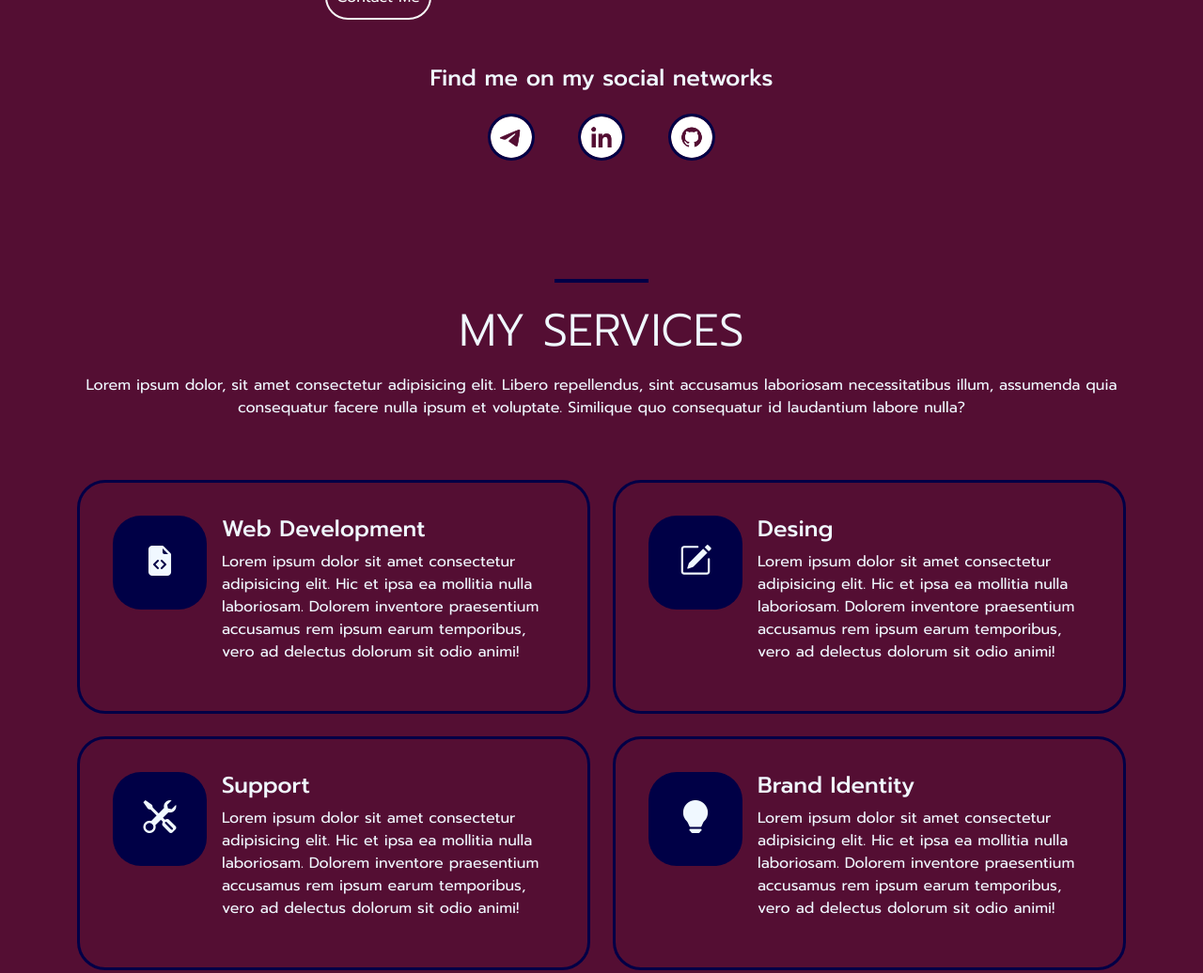
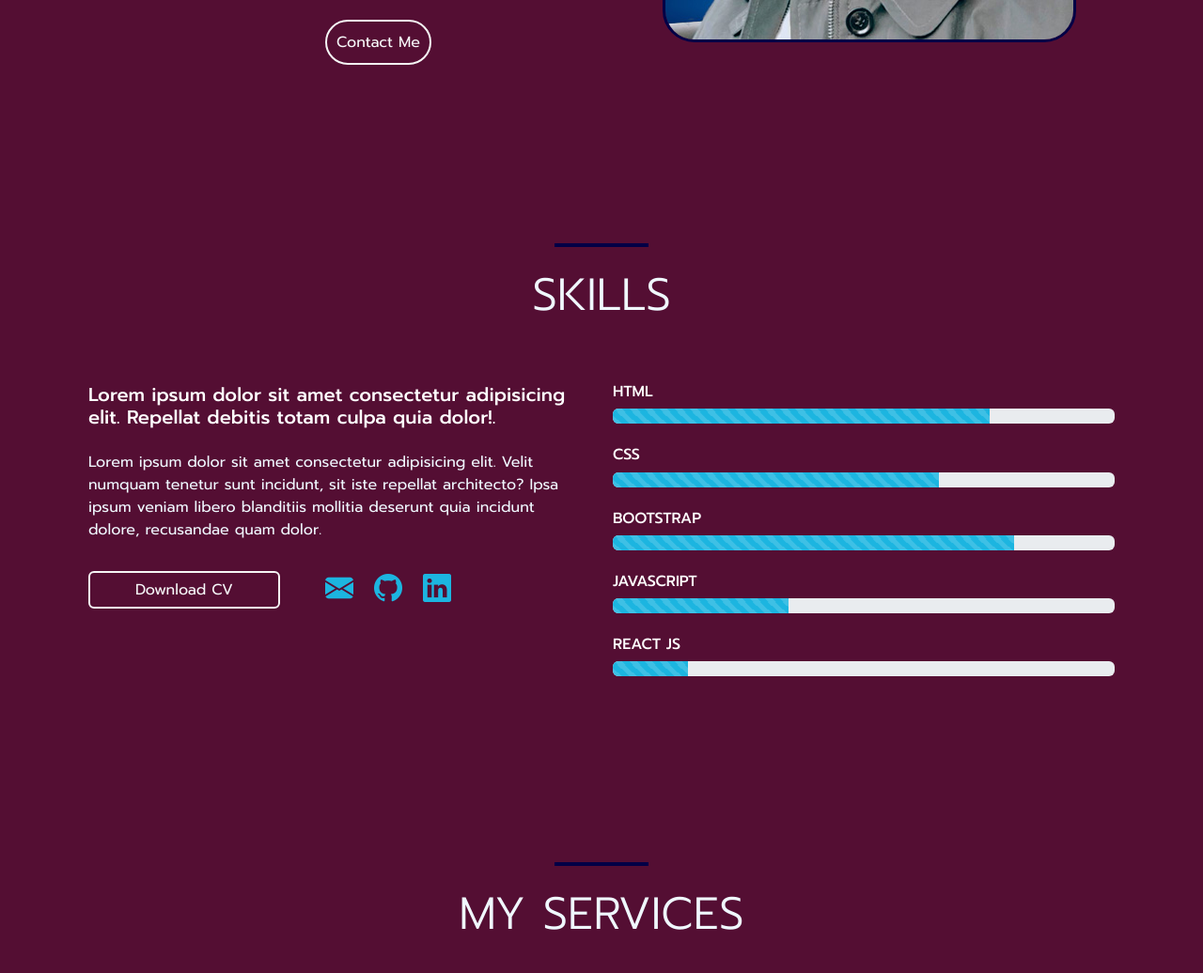
Before and after one commit to Moyanogdev/ProjectMoyanogdev, a plain HTML site: page index.html in a window 1280 px wide. Shown: the part 1622-2658 px from the top of the page at 94% size. Drawn offline with nearby package versions, Linux system fonts and the light colour scheme.

Commit message:
Portfolio Moyano. Changes

```diff
--- a/index.html
+++ b/index.html
@@ -20,15 +20,15 @@
         <nav class="navbar navbar-expand-lg">
             <div class="container">
                 <a class="navbar-brand" href="#aboutme">
-                    <img src="img/logo.png" alt="Logo" width="210" height="45">
+                    <img src="img/logoDev.png" alt="Logo" width="180" height="45">
                 </a>
                 <button class="navbar-toggler" type="button" id="iconNav" data-bs-toggle="collapse" data-bs-target="#navbarNavAltMarkup" aria-controls="navbarNavAltMarkup" aria-expanded="false" aria-label="Toggle navigation">
                     <span class="navbar-toggler-icon"></span>
                 </button>
                 <div class="collapse navbar-collapse" id="navbarNavAltMarkup">
                     <div class="navbar-nav ms-auto">
-                        <a class="nav-link active" href="#home">Home</a>
                         <a class="nav-link" href="#aboutme">About me</a>
+                        <a class="nav-link" href="#skills">Skills</a>
                         <a class="nav-link" href="#services">Services</a>
                         <a class="nav-link" href="#works">Works</a>
                         <a class="nav-link" href="#contact">Contact</a>
@@ -47,9 +47,9 @@
     </section>
 
     <main>
-        <section class="mb-5">
+        <section class="py-5">
             <a name="aboutme"></a>
-            <div class="container mb-5 aboutme">
+            <div class="container aboutme">
                 <div class="row">
                     <div class="col-12">
                         <div class="services text-center">
@@ -62,7 +62,7 @@
                             <p class="mb-5">Lorem, ipsum dolor sit amet consectetur adipisicing elit. Tempore, ipsam suscipit at ullam non labore? Eius iusto hic esse, asperiores eos incidunt voluptatem molestiae veritatis, ullam quidem libero ut neque?. Lorem ipsum dolor sit amet consectetur, adipisicing elit. Asperiores consectetur illo error quisquam porro ea eaque iusto provident. Odit repellat atque quia quidem dignissimos quam? Earum velit voluptate voluptas eum.</p>
                             <p>Lorem ipsum dolor, sit amet consectetur adipisicing elit. Molestiae, magnam veritatis iste doloremque corporis voluptatum officiis consectetur sed, ab, earum ut. Minima sunt id facere doloribus, obcaecati eum dolores nihil. Lorem ipsum dolor sit amet consectetur adipisicing elit. Modi saepe vero molestiae recusandae ullam architecto provident maxime assumenda iusto sapiente ipsum iure, harum vitae omnis! Impedit reprehenderit beatae vitae odit?</p>
                             <dir class="text-center">
-                                <a href="#contact" class="btn btn-outline-light mt-4">Contact Me</a>
+                                <a href="#contact" class="btn btn-outline-light mt-4 mb-3">Contact Me</a>
                             </dir>
                         </div>
                     </div>
@@ -70,26 +70,82 @@
                         <img src="img/imgAboutme.jpg" alt="About me image" class="mw-100">
                     </div>
                 </div>
-                <div class="col-12 text-center mt-5">
-                    <h4>Find me on my social networks</h4>
-                    <div class="my-4">
-                        <img src="./img/iconoMail.png" alt="Mail Network Icon" width="50" height="50" class="iconNet" href="#contact">
-                        <img src="./img/iconoLinkedin.png" alt="LinkedIn Network Icon" width="50" height="50" class="iconNet" href="https://www.linkedin.com/in/gonzalofedericomoyano/">
-                        <img src="./img/iconoGithub.png" alt="Github Network Icon" width="50" height="50" class="iconNet" href="https://github.com/Moyanogdev">
+            </div>
+        </section>
+
+        <section class="skillSection py-5">
+            <a name="skills"></a>
+            <div class="container-lg">
+                <div class="row justify-content-center">
+                    <div class="col-12">
+                        <div class="skills text-center">
+                            <div class="hr-line"></div>
+                            <h1 class="display-5">Skills</h1>
+                        </div>
+                    </div>
+                <div class="row">
+                    <div class="col-md-6">
+                        <div>
+                            <h5 class="text-white mb-3">Lorem ipsum dolor sit amet consectetur adipisicing elit. Repellat debitis totam culpa quia dolor!.</h5>
+                            <p class="mt-4">Lorem ipsum dolor sit amet consectetur adipisicing elit. Velit numquam tenetur sunt incidunt, sit iste repellat architecto? Ipsa ipsum veniam libero blanditiis mollitia deserunt quia incidunt dolore, recusandae quam dolor.</p>
+                        </div>
+
+                    <div class="col-lg-12 d-flex align-items-center mb-4">
+                        <a href="#" class="btn btn-outline-light px-5 mt-3 me-5 mb-3">Download CV</a>
+                        <div class="socialIcons">
+                            <a href="#" class="me-3"> <i class="bi bi-envelope-fill biSkills"></i></a>
+                            <a href="#" class="me-3"> <i class="bi bi-github biSkills"></i></a>
+                            <a href="#" class="me-3"> <i class="bi bi-linkedin biSkills"></i></a>
+                        </div>
+
                     </div>
                 </div>
 
+                <div class="col-md-6">
+                    <div class="mb-4">
+                        <h3 class="text-white fs-6">HTML</h3>
+                        <div class="progress">
+                            <div class="progress-bar progress-bar-striped progress-bar-animated" role="progressbar" aria-valuenow="75" aria-valuemin="0" aria-valuemax="100" style="width: 75%"></div>
+                        </div>
+                    </div>
+                    <div class="mb-4">
+                        <h3 class="text-white fs-6">CSS</h3>
+                        <div class="progress">
+                            <div class="progress-bar progress-bar-striped progress-bar-animated" role="progressbar" aria-valuenow="65" aria-valuemin="0" aria-valuemax="100" style="width: 65%"></div>
+                        </div>
+                    </div>
+                    <div class="mb-4">
+                        <h3 class="text-white fs-6">BOOTSTRAP</h3>
+                        <div class="progress">
+                            <div class="progress-bar progress-bar-striped progress-bar-animated" role="progressbar" aria-valuenow="80" aria-valuemin="0" aria-valuemax="100" style="width: 80%"></div>
+                        </div>
+                    </div>
+                    <div class="mb-4">
+                        <h3 class="text-white fs-6">JAVASCRIPT</h3>
+                        <div class="progress">
+                            <div class="progress-bar progress-bar-striped progress-bar-animated" role="progressbar" aria-valuenow="35" aria-valuemin="0" aria-valuemax="100" style="width: 35%"></div>
+                        </div>
+                    </div>
+                    <div class="mb-4">
+                        <h3 class="text-white fs-6">REACT JS</h3>
+                        <div class="progress">
+                            <div class="progress-bar progress-bar-striped progress-bar-animated" role="progressbar" aria-valuenow="15" aria-valuemin="0" aria-valuemax="100" style="width: 15%"></div>
+                        </div>
+                    </div>
+
+                </div>
             </div>
         </section>
-        <section class="mb-5">
+
+        <section class="py-5">
             <a name="services"></a>
-            <div class="container mb-4">
+            <div class="container">
                 <div class="row">
                     <div class="col-12">
                         <div class="services text-center">
                             <div class="hr-line"></div>
-                            <h1 class="display-5">My Services</h1>
-                            <p class="text-center mb-4">Lorem ipsum dolor, sit amet consectetur adipisicing elit. Libero repellendus, sint accusamus laboriosam necessitatibus illum, assumenda quia consequatur facere nulla ipsum et voluptate. Similique quo consequatur id laudantium labore nulla?</p>
+                            <h1 class="display-5 mb-5">My Services</h1>
+                            <h5 class="text-center mb-4">Lorem ipsum dolor, sit amet consectetur adipisicing elit. Libero repellendus, sint accusamus laboriosam necessitatibus illum, assumenda quia consequatur facere nulla ipsum et voluptate. Similique quo consequatur id laudantium labore nulla?</h5>
                         </div>
                     </div>
                 </div>
@@ -142,15 +198,15 @@
             </div>
         </section>
 
-        <section class="mb-5">
+        <section class="py-5 workSection">
             <a name="works"></a>
             <div class="container">
                 <div class="row">
                     <div class="col-12">
                         <div class="works text-center">
                             <div class="hr-line"></div>
-                            <h1 class="display-5">My Works</h1>
-                            <p>Lorem ipsum dolor sit amet consectetur adipisicing elit. Aperiam quam eveniet repellendus consectetur est sit at quas tempora veritatis libero exercitationem rerum rem, laboriosam, perferendis error delectus expedita odio voluptatem!</p>
+                            <h1 class="display-5 mb-5">My Works</h1>
+                            <h5>Lorem ipsum dolor sit amet consectetur adipisicing elit. Aperiam quam eveniet repellendus consectetur est sit at quas tempora veritatis libero exercitationem rerum rem, laboriosam, perferendis error delectus expedita odio voluptatem!</h5>
                         </div>
                     </div>
                     <div class="col-lg-6 mt-5">
@@ -194,7 +250,7 @@
 
         </section>
 
-        <section>
+        <section class="py-5">
             <a name="contact"></a>
             <div class="container" id="contact">
                 <div class="row">
@@ -202,7 +258,7 @@
                         <div class="services text-center">
                             <div class="hr-line"></div>
                             <h1 class="display-5">Contact</h1>
-                            <p>Lorem, ipsum dolor sit amet consectetur adipisicing elit.</p>
+                            <p>If you have any request or question, leave your query in the form. I´m interested in freelance opportunities.</p>
                         </div>
                     </div>
                 </div>
@@ -219,7 +275,7 @@
                                 <input type="text" class="form-control" placeholder="Subject">
                             </div>
                             <div class="col-lg-12 mb-4">
-                                <textarea class="form-control" rows="6" placeholder="Message"></textarea>
+                                <textarea class="form-control" rows="8" placeholder="Message"></textarea>
                             </div>
                             <div class="col-12 mb-4 text-center">
                                 <button class="btn btn-outline-light">Send Message</button>
--- a/styles.css
+++ b/styles.css
@@ -122,6 +122,36 @@ main{
     padding: 10px;
 }
 
+.skills{
+    margin-top: 65px;
+    margin-bottom: 65px;
+}
+
+.skills .hr-line{
+    width: 100px;
+    height: 4px;
+    background-color:#000046;
+    display: inline-block;
+}
+
+.skills h1{
+    text-transform: uppercase;
+    margin-top: 16px;
+    margin-bottom: 16px;
+}
+
+.biSkills{
+    font-size: 30px;
+    color: #1CB5E0;
+}
+
+.biSkills:hover{
+    color: white;
+}
+
+.progress-bar{
+    background-color:#1CB5E0;
+}
 .services{
     margin-top: 65px;
     margin-bottom: 65px;
@@ -170,14 +200,6 @@ main{
     transition: .4s ease-in-out;
 }
 
-.iconNet{
-    margin-inline: 20px;
-    cursor: pointer;
-}
-
-.iconNet:hover{
-    transform: scale(1.1, 1.1);
-}
 
 .works{
     margin-top: 65px;
@@ -220,7 +242,7 @@ main{
     justify-content: center;
     align-items: center;
     text-transform: uppercase;
-    color:#000046;
+    color:white;
     text-decoration: none;
 }
 
@@ -230,7 +252,7 @@ main{
 }
 
 .link-arrow:hover{
-    color: white;
+    color:#1CB5E0;
 }
 
 .link-arrow:hover i{
@@ -239,9 +261,12 @@ main{
 
 #contact form .form-control{
     border-color: #000046;
+    background-color:#1d1d42;
     border-width: 4px;
-    border-radius: 30px;
+    border-radius: 10px;
+    color:whitesmoke;
 }
+
 
 #footer{
     position: relative;
```
Also changed, not shown: img/iconoGithub.png (deleted), img/iconoLinkedin.png (deleted), img/iconoMail.png (deleted), img/logo.png (deleted), img/logoDev.png (added), img/prueba.png (deleted).
